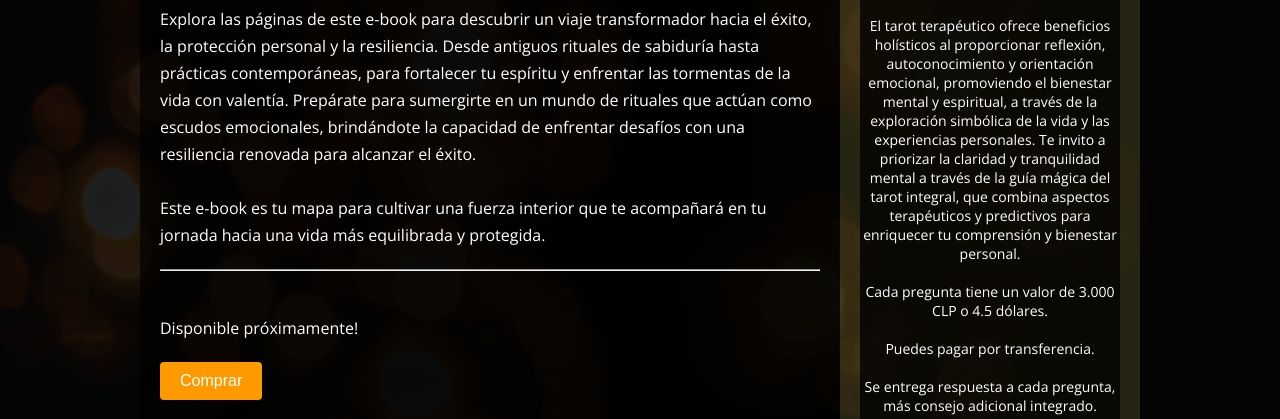
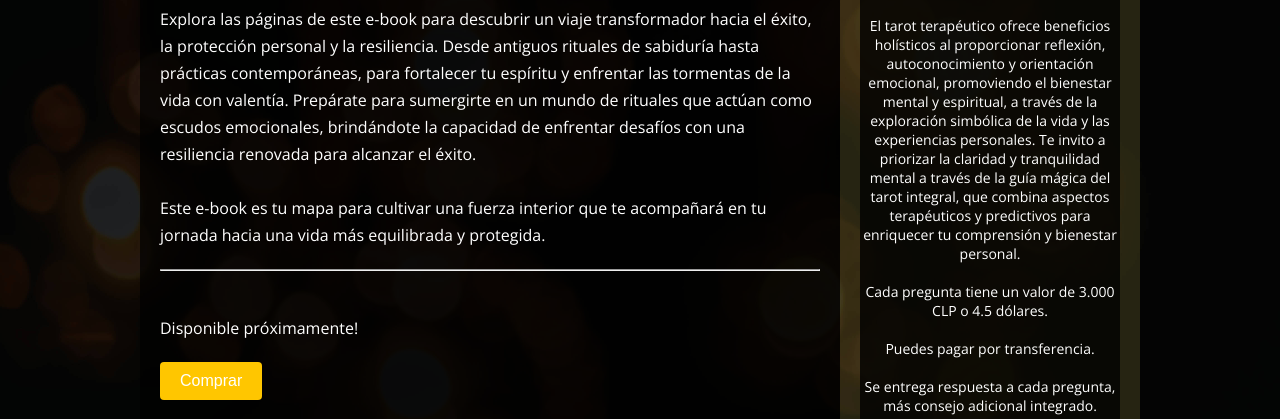
Before and after one commit to OddByteX/OddByteX.github.io, a plain HTML site: page index.html in a window 1280 px wide. In both pictures the pointer is over the button "Comprar". Shown: the part 311-730 px from the top of the page. Drawn offline with nearby package versions, Linux system fonts and the light colour scheme.

Commit message:
Update estilos.css

```diff
--- a/css/estilos.css
+++ b/css/estilos.css
@@ -99,6 +99,9 @@ header .menu a:hover {
     font-size: 16px;
     cursor: pointer;
     transition: background-color 0.3s ease;
+}
+.boton-comprar:hover{
+    background-color: #FFC600;
 }
 
 
```
